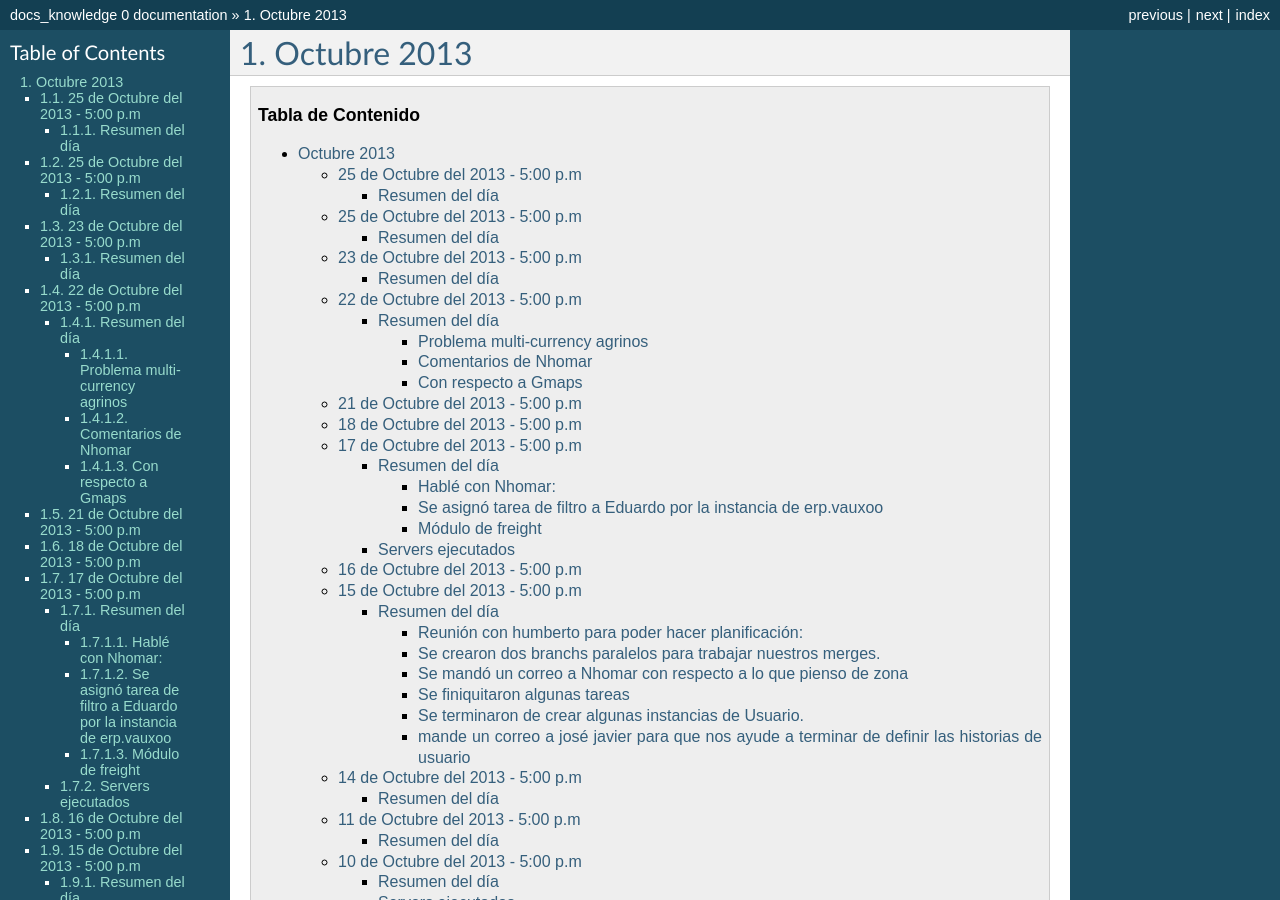
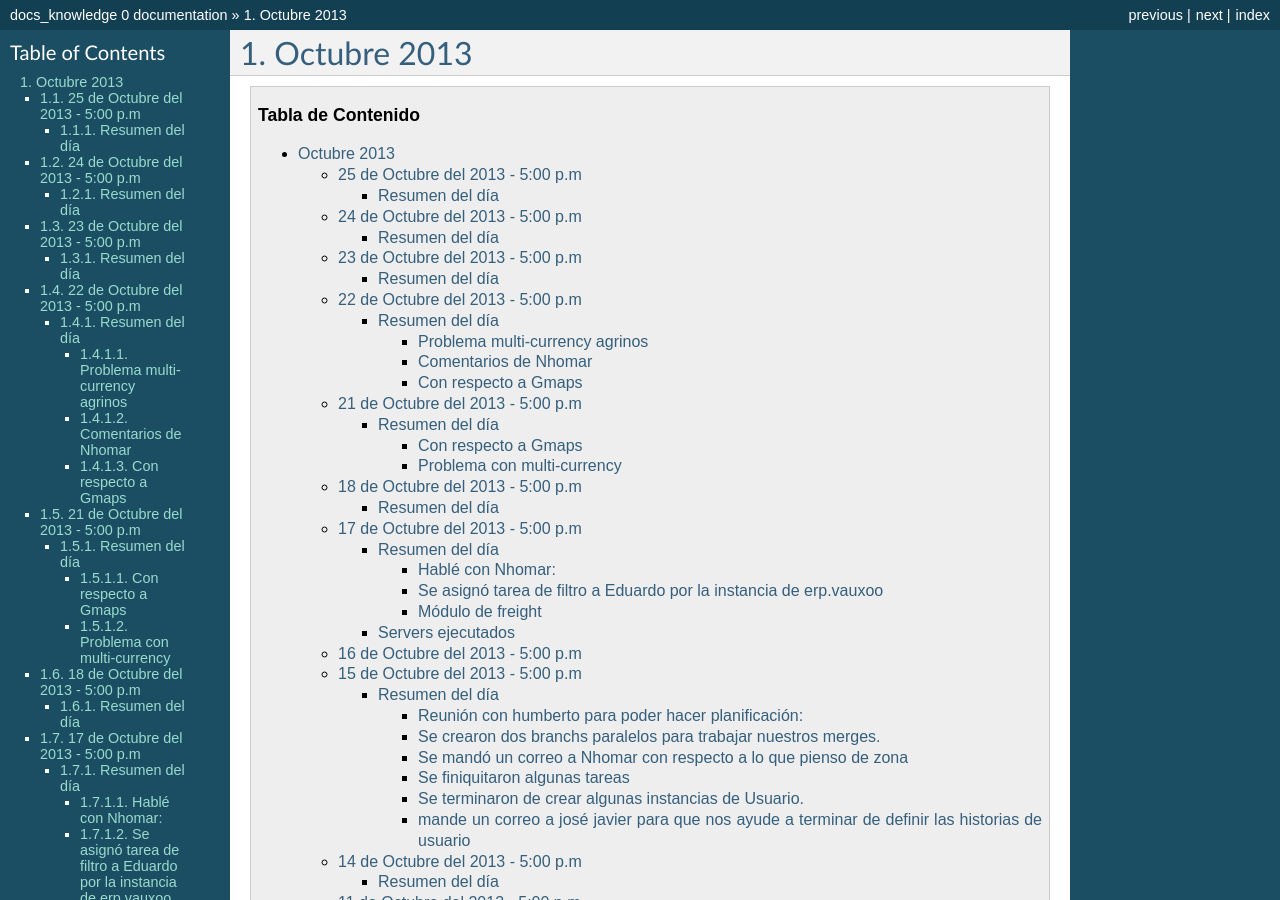
Before and after one commit to yaniaular/knowledge, a Sphinx documentation site: the page built from source/oct-2013.rst, in a window 1280 px wide and 900 px high. Built offline with Sphinx 7.4.7, drawn with Linux system fonts in a browser that asks for light colours; formulas are drawn with MathJax 3; some of the changed text lies outside the part shown.

```diff
--- a/source/oct-2013.rst
+++ b/source/oct-2013.rst
@@ -106,7 +106,7 @@
 'partner_id': 6, 'move_id': 269L, 'analytic_account_id': False, 'name': u'SAJ/2013/0034',
 'journal_id': 41, 'credit': 10.0, 'debit': 0.0, 'amount_currency': False, 'quantity': 1}
 
-25 de Octubre del 2013 - 5:00 p.m
+24 de Octubre del 2013 - 5:00 p.m
 ---------------------------------
 
 ~~~~~~~~~~~~~~~
@@ -248,6 +248,9 @@
 21 de Octubre del 2013 - 5:00 p.m
 ---------------------------------
 
+~~~~~~~~~~~~~~~
+Resumen del día
+~~~~~~~~~~~~~~~
 
 Con respecto a Gmaps
 ~~~~~~~~~~~~~~~~~~~~
@@ -310,6 +313,9 @@
 
 18 de Octubre del 2013 - 5:00 p.m
 ---------------------------------
+~~~~~~~~~~~~~~~
+Resumen del día
+~~~~~~~~~~~~~~~
 
 Ver videos de backbones (bootstrap)
 
```
Also changed, not shown: other parts of source/oct-2013.rst (+2 -2 lines).
